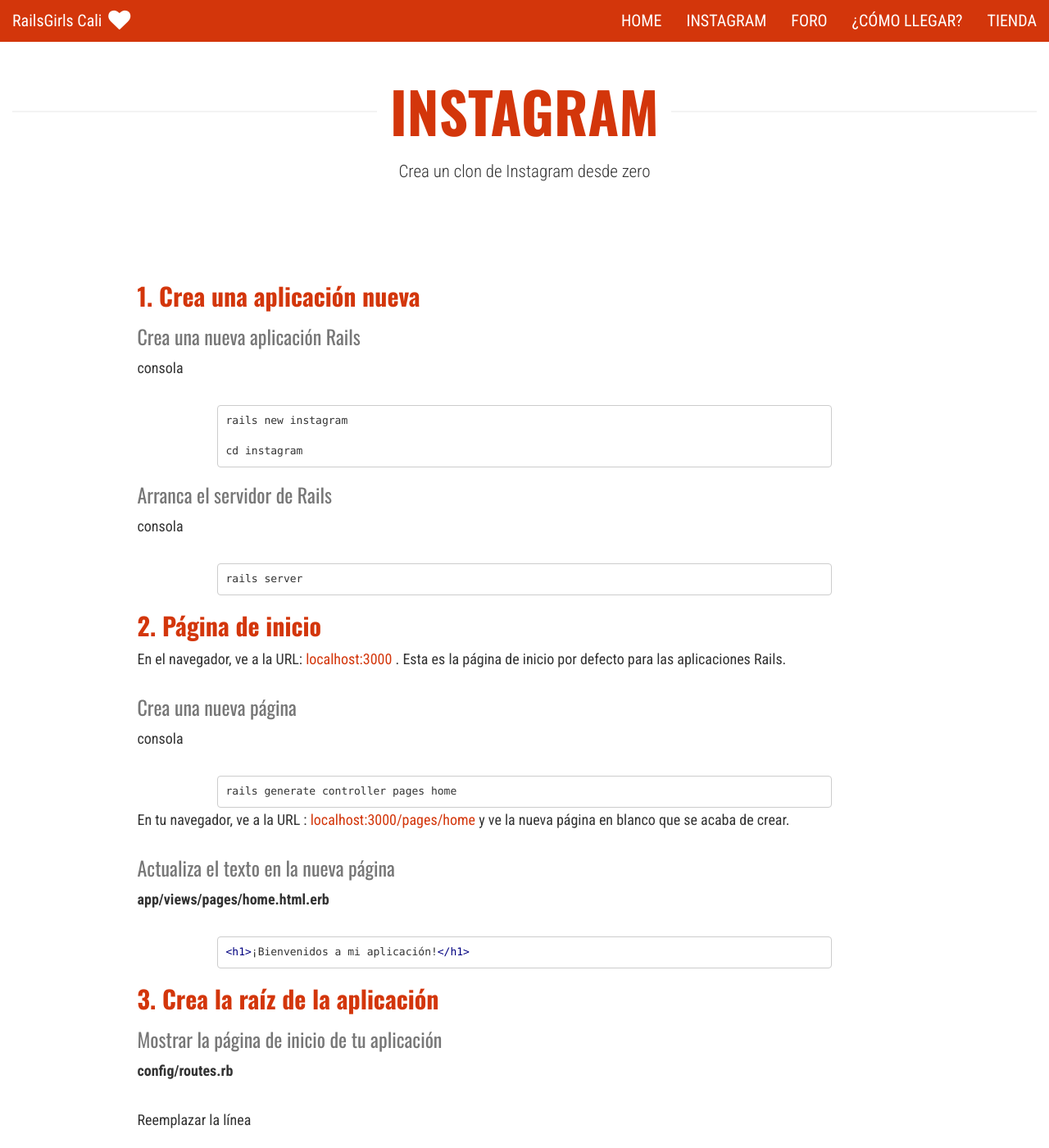
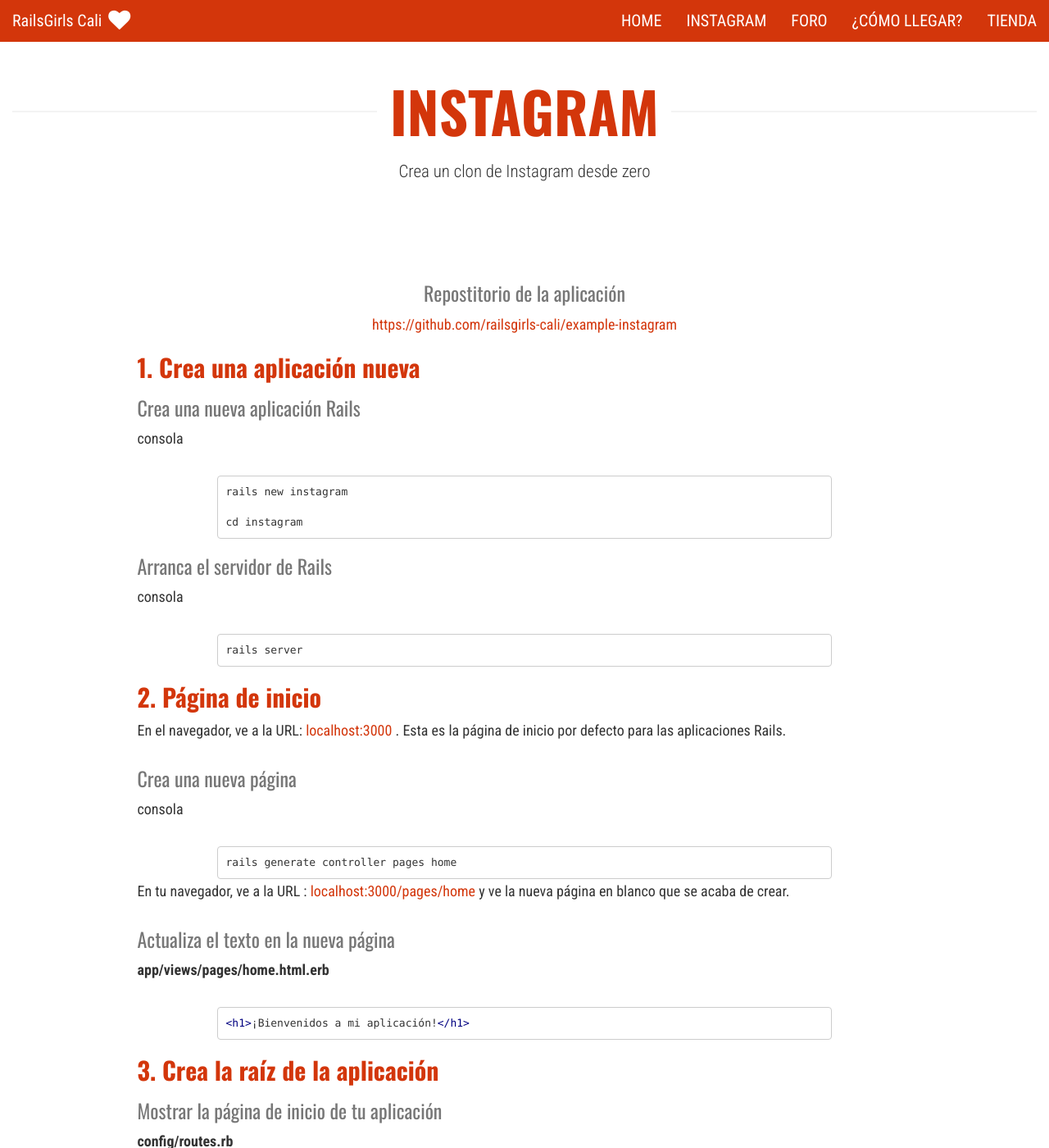
Before and after one commit to railsgirls-cali/railsgirls-cali.github.io, a Jekyll site: the page built from _pages/instagram.md, in a window 1280 px wide and 1400 px high. Shown: the whole window at 82% size. Built offline with Jekyll 4.4.1, drawn with Linux system fonts in a browser that asks for light colours; nearby versions of some CDN libraries; Markdown is read by kramdown in place of the engine named in the settings.

Commit message:
Add instagram repo

```diff
--- a/_pages/instagram.md
+++ b/_pages/instagram.md
@@ -5,6 +5,11 @@ lead_text: Crea un clon de Instagram desde zero
 permalink: /instagram/
 ---
 
+<div class="repo">
+  <h3>Repostitorio de la aplicación</h3>
+  <a href="https://github.com/railsgirls-cali/example-instagram">
+    https://github.com/railsgirls-cali/example-instagram</a>
+</div>
 
 
 ## 1. Crea una aplicación nueva
--- a/css/style.scss
+++ b/css/style.scss
@@ -114,6 +114,9 @@ h1.special {
 }
 
 #Instagram {
+  .repo {
+    text-align: center;
+  }
   h2 {
     font-weight: bold;
     color: $color-railsgirls;
```
